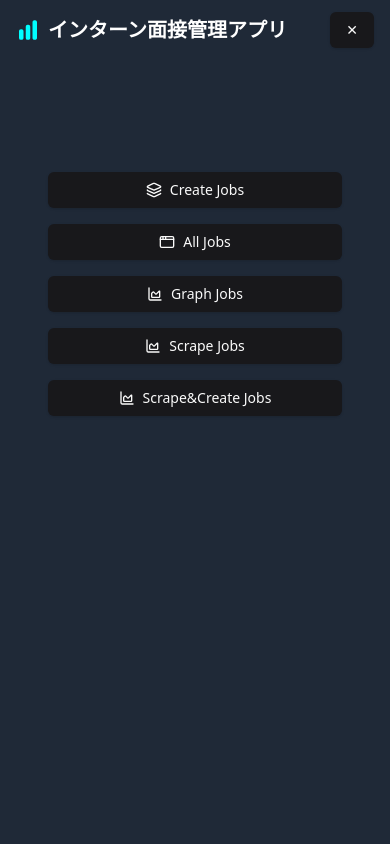
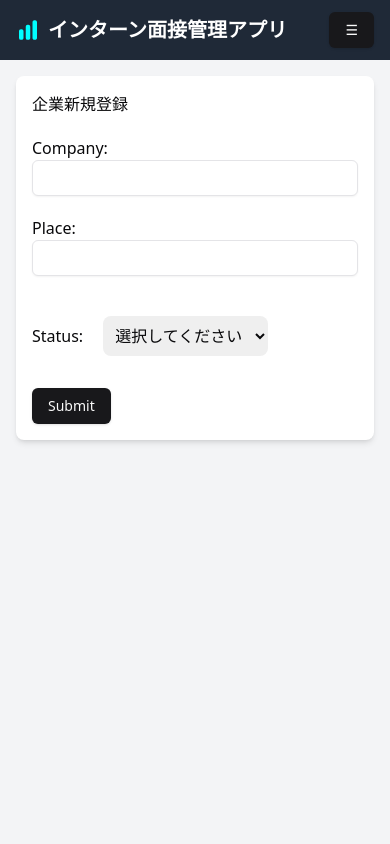
Before and after one commit to ajdjaiuoapooiad/next-port5-frontend-pageRouter, a Next.js app: page /create-post in a window 390 px wide. Shown: the top 844 px of the page. Built offline with nearby package versions, Linux system fonts and the light colour scheme.

Commit message:
Sidebar error 修正　レスポンシブデザイン

```diff
--- a/src/components/Layout.tsx
+++ b/src/components/Layout.tsx
@@ -8,7 +8,7 @@ type LayoutProps = {
 };
 
 const Layout: React.FC<LayoutProps> = ({ children }) => {
-  const [isSidebarOpen, setIsSidebarOpen] = useState(true);
+  const [isSidebarOpen, setIsSidebarOpen] = useState(false);
 
   const toggleSidebar = () => {
     setIsSidebarOpen(!isSidebarOpen);
@@ -20,13 +20,21 @@ const Layout: React.FC<LayoutProps> = ({ children }) => {
       <div className="min-h-screen bg-gray-100">
         <Button
           onClick={toggleSidebar}
-          className="absolute top-3 right-4 md:hidden "
+          className="absolute top-3 right-4 md:hidden"
         >
           {isSidebarOpen ? "✕" : "☰"}
         </Button>
         <div className="grid md:grid-cols-5">
+          <aside className="hidden md:block md:col-span-1">
+            <Sidebar isSidebarOpen={true} toggleSidebar={() => {}} />
+          </aside>
           {isSidebarOpen && (
-            <Sidebar isSidebarOpen={isSidebarOpen} toggleSidebar={toggleSidebar} />
+            <aside className="md:hidden">
+              <Sidebar
+                isSidebarOpen={isSidebarOpen}
+                toggleSidebar={toggleSidebar}
+              />
+            </aside>
           )}
           <main className="md:col-span-4 p-0 md:p-8">{children}</main>
         </div>
```
